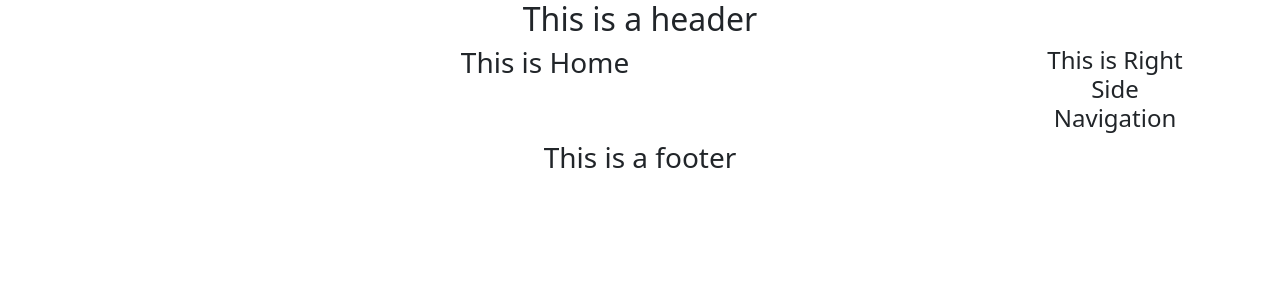
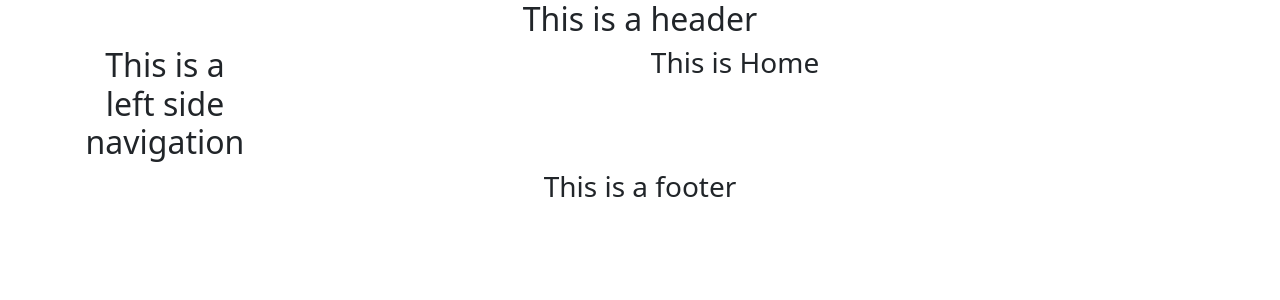
Before and after one commit to rasedprogrammer/self-study-client, a React (Create React App) app: page / in a window 1280 px wide. Shown: the top 300 px of the page. Built offline with nearby package versions, Linux system fonts and the light colour scheme.

Commit message:
adding server end api call and use courseCategory list

```diff
--- a/src/Pages/Category/Category/Category.js
+++ /dev/null
@@ -1,11 +0,0 @@
-import React from "react";
-
-const Category = () => {
-	return (
-		<div>
-			<h1>This is a category</h1>
-		</div>
-	);
-};
-
-export default Category;
--- /dev/null
+++ b/src/Pages/CourseCategory/CourseCategory/CourseCategory.js
@@ -0,0 +1,22 @@
+import React, { useEffect, useState } from "react";
+import CourseDetailsPage from "../../CourseDetailsPage/CourseDetailsPage";
+
+const CourseCategory = () => {
+	const [courseCategories, setCourseCategories] = useState([]);
+
+	useEffect(() => {
+		fetch(`http://localhost:5000/categories`)
+			.then((response) => response.json())
+			.then((data) => setCourseCategories(data));
+	}, []);
+	return (
+		<div>
+			<h2>Category List: {courseCategories.length}</h2>
+			{courseCategories.map((course) => (
+				<CourseDetailsPage key={course.id} course={course}></CourseDetailsPage>
+			))}
+		</div>
+	);
+};
+
+export default CourseCategory;
--- /dev/null
+++ b/src/Pages/CourseDetailsPage/CourseDetailsPage.js
@@ -0,0 +1,17 @@
+import React from "react";
+import { Link } from "react-router-dom";
+
+const CourseDetailsPage = ({ course }) => {
+	const { id, name, image } = course;
+	return (
+		<div>
+			<h2>{name}</h2>
+			<img src={image} alt="" />
+			<button>
+				<Link to={`/course/${id}`}>Read More</Link>
+			</button>
+		</div>
+	);
+};
+
+export default CourseDetailsPage;
--- /dev/null
+++ b/src/Pages/LeftSideNav/LeftSideNav.js
@@ -0,0 +1,11 @@
+import React from "react";
+
+const LeftSideNav = () => {
+	return (
+		<div>
+			<h2>This is a left side navigation</h2>
+		</div>
+	);
+};
+
+export default LeftSideNav;
--- a/src/Pages/Shared/RightSideNav/RightSideNav.js
+++ /dev/null
@@ -1,11 +0,0 @@
-import React from "react";
-
-const RightSideNav = () => {
-	return (
-		<div>
-			<h4>This is Right Side Navigation</h4>
-		</div>
-	);
-};
-
-export default RightSideNav;
--- a/src/Routes/Routes/Routes.js
+++ b/src/Routes/Routes/Routes.js
@@ -1,6 +1,6 @@
 import { createBrowserRouter } from "react-router-dom";
 import Main from "../../layout/Main";
-import Category from "../../Pages/Category/Category/Category";
+import CourseCategory from "../../Pages/CourseCategory/CourseCategory/CourseCategory";
 import Home from "../../Pages/Home/Home/Home";
 import Tutorial from "../../Pages/Tutorial/Tutorial/Tutorial";
 
@@ -15,7 +15,7 @@ export const routes = createBrowserRouter([
 			},
 			{
 				path: "/category/:id",
-				element: <Category></Category>,
+				element: <CourseCategory></CourseCategory>,
 			},
 			{
 				path: "/tutorial/:id",
--- a/src/layout/Main.js
+++ b/src/layout/Main.js
@@ -1,9 +1,9 @@
 import React from "react";
 import { Col, Container, Row } from "react-bootstrap";
 import { Outlet } from "react-router-dom";
+import LeftSideNav from "../Pages/LeftSideNav/LeftSideNav";
 import Footer from "../Pages/Shared/Footer/Footer";
 import Header from "../Pages/Shared/Header/Header";
-import RightSideNav from "../Pages/Shared/RightSideNav/RightSideNav";
 
 const Main = () => {
 	return (
@@ -11,11 +11,11 @@ const Main = () => {
 			<Header></Header>
 			<Container>
 				<Row>
+					<Col lg="2">
+						<LeftSideNav></LeftSideNav>
+					</Col>
 					<Col lg="10">
 						<Outlet></Outlet>
-					</Col>
-					<Col lg="2">
-						<RightSideNav></RightSideNav>
 					</Col>
 				</Row>
 			</Container>
```
